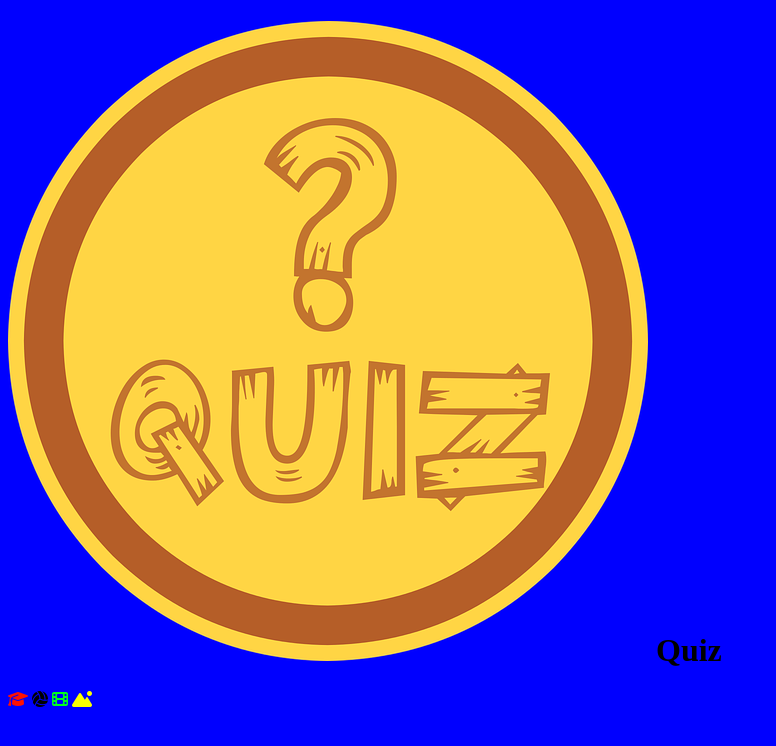
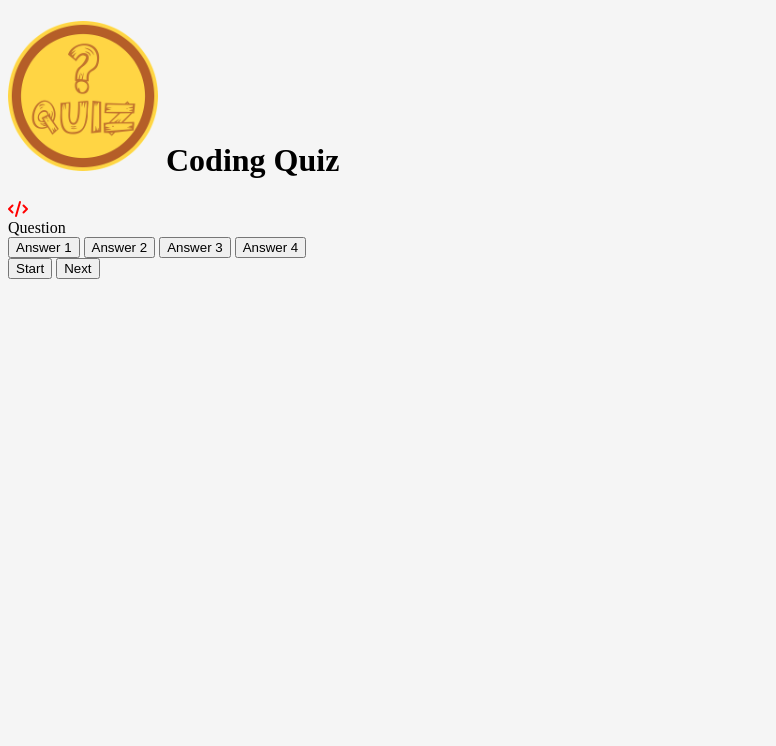
Before and after one commit to BrendanGCollins/Portfolio-Project-2---Javascript-Essentials, a plain HTML site: page index.html in a window 1280 px wide. Shown: the whole page, without its empty margins (0-776 px from the left). Drawn offline with Linux system fonts and the light colour scheme.

Commit message:
Add start, next and answer buttons

```diff
--- a/assets/css/style.css
+++ b/assets/css/style.css
@@ -1,3 +1,8 @@
 body {
-    background: blue;
+    background: whitesmoke;
 }
+
+.logo {
+    height: 150px;
+    width: 150px;
+}
--- a/index.html
+++ b/index.html
@@ -14,15 +14,24 @@
 <body>
     <h1 class="heading">
         <img class="logo" src="assets/images/quiz.png" alt="logo">
-        Quiz</h1>
+        Coding Quiz</h1>
+        <i class="fa-solid fa-code" style="color: #ff0000;"></i>
     <div class="game-area">
-        <i class="fa-sharp fa-solid fa-graduation-cap" style="color: #ff1100;"></i>
-        <i class="fa-solid fa-volleyball" style="color: #000000;"></i>
-        <i class="fa-solid fa-film" style="color: #00ff1e;"></i>
-        <i class="fa-sharp fa-solid fa-mountain-sun" style="color: #fbff00;"></i>
+        <div id="question-area">Question</div>
+        <div id="answer-buttons">
+            <button class="button">Answer 1</button>
+            <button class="button">Answer 2</button>
+            <button class="button">Answer 3</button>
+            <button class="button">Answer 4</button>
+        </div>
+    </div>
+    <div class="controls-area">
+        <button id="start-button">Start</button>
+        <button id="next-button">Next</button>
     </div>
     <div class="score-area">
-
+    </div>
+    <div class="highscore">
     </div>
     <script src="assets/js/script.js"></script>
 </body>
```
